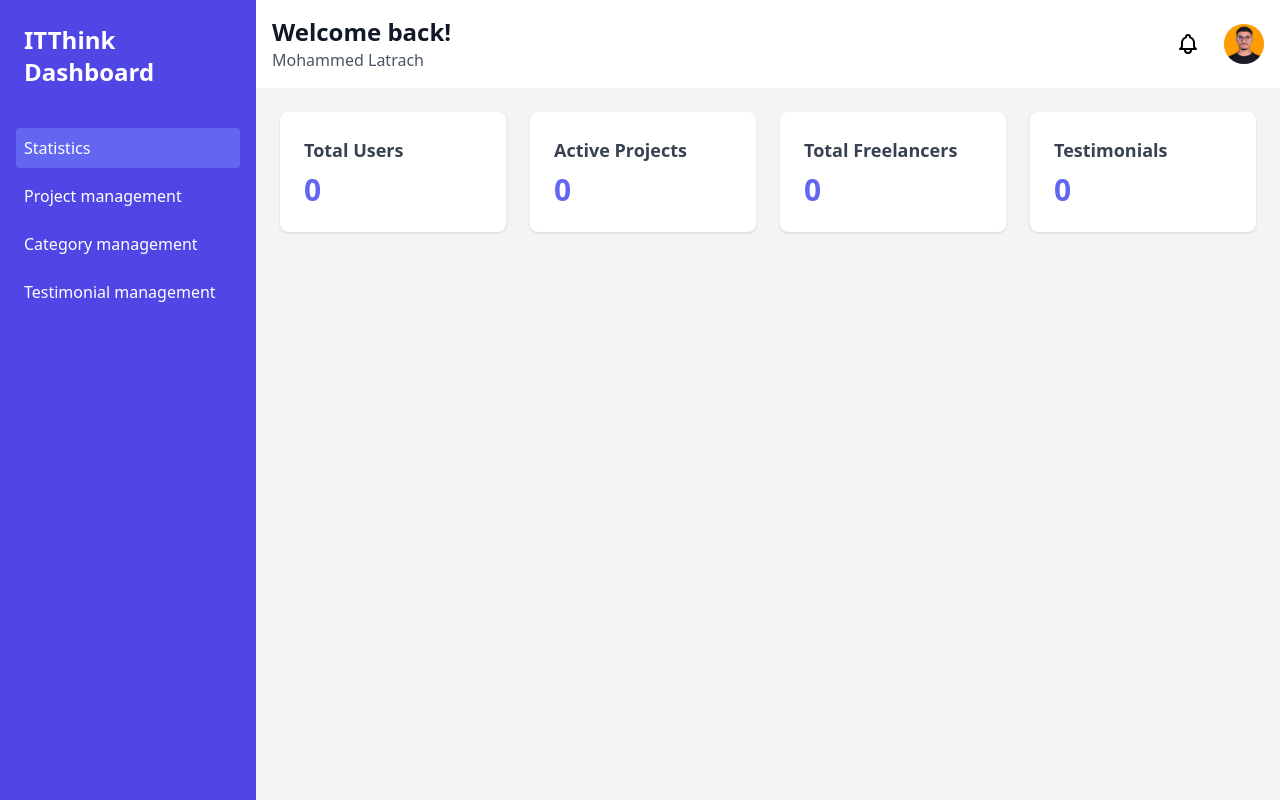
After one commit to LatrachDev/Creation-du-Backend-pour-le-Gestionnaire-de-Contenu-de-ITThink, a PHP site: page /admin_dashboard.php in a window 1280 px wide. The commit adds this page. Run offline with PHP 8.4, Linux system fonts and the light colour scheme; data that the repository does not hold is empty.

Commit message:
statistics

```diff
--- /dev/null
+++ b/admin_dashboard.php
@@ -0,0 +1,212 @@
+<?php
+    require_once 'db_connection.php';
+
+    $total_users = $conn->query('SELECT COUNT(*) AS total_users FROM users')->fetch_assoc()['total_users'];
+    $total_projects = $conn->query('SELECT COUNT(*) AS total_projects FROM projects')->fetch_assoc()['total_projects'];
+    $total_freelancers = $conn->query('SELECT COUNT(*) AS total_freelancers FROM freelances')->fetch_assoc()['total_freelancers'];
+    $total_testimonials = $conn->query('SELECT COUNT(*) AS total_testimonials FROM testimonials')->fetch_assoc()['total_testimonials'];
+?>
+
+<!DOCTYPE html>
+<html lang="en">
+<head>
+    <meta charset="UTF-8">
+    <meta name="viewport" content="width=device-width, initial-scale=1.0">
+    <title>Admin Dashboard</title>
+    <script src="Javascript/tailwind.js"></script>
+    <style>
+        /* Hide sections by default */
+        .dashboard-section {
+            display: none;
+        }
+        /* Show active section */
+        .dashboard-section.active {
+            display: block;
+        }
+        /* Active navigation state */
+        .nav-link.active {
+            background-color: #6366f1;
+        }
+    </style>
+</head>
+<body>
+    <div class="flex h-screen bg-gray-100">
+        <!-- Sidebar -->
+        <aside class="w-40 sm:w-64 bg-indigo-600">
+            <div class="p-6">
+                <h1 class="text-white text-2xl font-bold">ITThink Dashboard</h1>
+            </div>
+
+            <nav class="p-4">
+                <ul class="space-y-2">
+                    <li>
+                        <a href="#statistics" onclick="showSection('statistics')" class="nav-link block text-white hover:bg-indigo-500 rounded p-2">
+                            Statistics
+                        </a>
+                    </li>
+                    <li>
+                        <a href="#users" onclick="showSection('users')" class="nav-link block text-white hover:bg-indigo-500 rounded p-2">
+                            Project management
+                        </a>
+                    </li>
+                    <li>
+                        <a href="#projects" onclick="showSection('projects')" class="nav-link block text-white hover:bg-indigo-500 rounded p-2">
+                            Category management
+                        </a>
+                    </li>
+                    <li>
+                        <a href="#settings" onclick="showSection('settings')" class="nav-link block text-white hover:bg-indigo-500 rounded p-2">
+                            Testimonial management
+                        </a>
+                    </li>
+                </ul>
+            </nav>
+        </aside>
+
+        <!-- Main Content -->
+        <div class="flex-1 flex flex-col overflow-hidden">
+            <!-- Top Navigation -->
+            <header class="bg-white shadow-lg">
+                <div class="p-4 flex justify-between items-center">
+                    <div>
+                        <h1 class="text-2xl font-bold text-gray-900">Welcome back!</h1>
+                        <p class="text-gray-600">Mohammed Latrach</p>
+                    </div>
+                    <div class="flex items-center space-x-4">
+                        <button class="p-2 hover:bg-gray-100 rounded-full">
+                            <svg class="w-6 h-6" fill="none" stroke="currentColor" viewBox="0 0 24 24">
+                                <path stroke-linecap="round" stroke-linejoin="round" stroke-width="2" d="M15 17h5l-1.405-1.405A2.032 2.032 0 0118 14.158V11a6.002 6.002 0 00-4-5.659V5a2 2 0 10-4 0v.341C7.67 6.165 6 8.388 6 11v3.159c0 .538-.214 1.055-.595 1.436L4 17h5m6 0v1a3 3 0 11-6 0v-1m6 0H9"></path>
+                            </svg>
+                        </button>
+                        <div class="w-10 h-10 bg-gray-300 rounded-full overflow-hidden"><img class="w-full h-full object-cover object-center" src="images/myPic.JPG" alt="Admin picture"></div>
+                    </div>
+                </div>
+            </header>
+
+            <main class="flex-1 overflow-x-hidden overflow-y-auto bg-gray-100 p-6">
+                <!-- statistics -->
+                <section id="statistics" class="dashboard-section active">
+                    <div class="grid grid-cols-1 sm:grid-cols-2 md:grid-cols-3 lg:grid-cols-4 gap-6 mb-6">
+                        <div class="bg-white rounded-lg shadow p-6">
+                            <h3 class="text-gray-700 text-lg font-semibold mb-2">Total Users</h3>
+                            <p class="text-3xl font-bold text-indigo-500"><?php echo $total_users ?></p>
+                        </div>
+                        <div class="bg-white rounded-lg shadow p-6">
+                            <h3 class="text-gray-700 text-lg font-semibold mb-2">Active Projects</h3>
+                            <p class="text-3xl font-bold text-indigo-500"><?php echo $total_projects ?></p>
+                        </div>
+                        <div class="bg-white rounded-lg shadow p-6">
+                            <h3 class="text-gray-700 text-lg font-semibold mb-2">Total Freelancers</h3>
+                            <p class="text-3xl font-bold text-indigo-500"><?php echo $total_freelancers ?></p>
+                        </div>
+                        <div class="bg-white rounded-lg shadow p-6">
+                            <h3 class="text-gray-700 text-lg font-semibold mb-2">Testimonials</h3>
+                            <p class="text-3xl font-bold text-indigo-500"><?php echo $total_testimonials ?></p>
+                        </div>
+                    </div>
+                </section>
+
+                <!-- Users Management -->
+                <section id="users" class="dashboard-section">
+                    <div class="bg-white rounded-lg shadow">
+                        <div class="p-4 border-b border-gray-200 flex justify-between items-center">
+                            <h2 class="text-xl font-semibold text-gray-900">Users Management</h2>
+                            <button class="bg-blue-500 text-white px-4 py-2 rounded hover:bg-blue-600">Add New User</button>
+                        </div>
+                        <div class="p-4">
+                            <table class="min-w-full">
+                                <thead>
+                                    <tr class="bg-gray-50">
+                                        <th class="text-left p-4">User</th>
+                                        <th class="text-left p-4">Role</th>
+                                        <th class="text-left p-4">Status</th>
+                                        <th class="text-left p-4">Actions</th>
+                                    </tr>
+                                </thead>
+                                <tbody>
+                                    <tr class="border-b">
+                                        <td class="p-4">John Doe</td>
+                                        <td class="p-4">Admin</td>
+                                        <td class="p-4"><span class="px-2 py-1 bg-green-100 text-green-800 rounded">Active</span></td>
+                                        <td class="p-4">
+                                            <button class="text-blue-500 hover:text-blue-700 mr-2">Edit</button>
+                                            <button class="text-red-500 hover:text-red-700">Delete</button>
+                                        </td>
+                                    </tr>
+                                </tbody>
+                            </table>
+                        </div>
+                    </div>
+                </section>
+
+                <!-- Projects Section -->
+                <section id="projects" class="dashboard-section">
+                    <div class="bg-white rounded-lg shadow">
+                        <div class="p-4 border-b border-gray-200 flex justify-between items-center">
+                            <h2 class="text-xl font-semibold text-gray-900">Projects</h2>
+                            <button class="bg-blue-500 text-white px-4 py-2 rounded hover:bg-blue-600">Create Project</button>
+                        </div>
+                        <div class="p-4">
+                            <div class="grid grid-cols-1 md:grid-cols-2 lg:grid-cols-3 gap-4">
+                                <div class="border rounded p-4">
+                                    <h3 class="font-semibold">Website Redesign</h3>
+                                    <p class="text-gray-600 text-sm mt-1">Due: Dec 24, 2024</p>
+                                    <div class="mt-2">
+                                        <span class="px-2 py-1 bg-blue-100 text-blue-800 rounded text-sm">In Progress</span>
+                                    </div>
+                                </div>
+                                <!-- Add more project cards as needed -->
+                            </div>
+                        </div>
+                    </div>
+                </section>
+
+                <!-- Settings Section -->
+                <section id="settings" class="dashboard-section">
+                    <div class="bg-white rounded-lg shadow p-6">
+                        <h2 class="text-xl font-semibold text-gray-900 mb-4">Settings</h2>
+                        <form>
+                            <div class="mb-4">
+                                <label class="block text-gray-700 text-sm font-bold mb-2">Site Name</label>
+                                <input type="text" class="shadow appearance-none border rounded w-full py-2 px-3 text-gray-700 leading-tight focus:outline-none focus:shadow-outline">
+                            </div>
+                            <div class="mb-4">
+                                <label class="block text-gray-700 text-sm font-bold mb-2">Email Notifications</label>
+                                <label class="flex items-center">
+                                    <input type="checkbox" class="form-checkbox h-5 w-5 text-blue-600">
+                                    <span class="ml-2 text-gray-700">Enable email notifications</span>
+                                </label>
+                            </div>
+                            <button class="bg-blue-500 text-white px-4 py-2 rounded hover:bg-blue-600">Save Settings</button>
+                        </form>
+                    </div>
+                </section>
+            </main>
+        </div>
+    </div>
+
+    <script>
+        function showSection(sectionId) {
+            // Hide all sections
+            document.querySelectorAll('.dashboard-section').forEach(section => {
+                section.classList.remove('active');
+            });
+
+            // Show selected section
+            document.getElementById(sectionId).classList.add('active');
+
+            // Update active navigation state
+            document.querySelectorAll('.nav-link').forEach(link => {
+                link.classList.remove('active');
+            });
+            document.querySelector(`a[href="#${sectionId}"]`).classList.add('active');
+        }
+
+        // Check URL hash on page load
+        window.addEventListener('load', () => {
+            const hash = window.location.hash.slice(1) || 'statistics';
+            showSection(hash);
+        });
+    </script>
+</body>
+</html>
--- a/db_connection.php
+++ b/db_connection.php
@@ -12,12 +12,12 @@
         database: $db_name
     );
 
-    if($conn)
-    {
-        echo"You're connected!";
-    }
-    else
-    {
-        echo "couldn't connect";
-    }
+    // if($conn)
+    // {
+    //     echo"You're connected!";
+    // }
+    // else
+    // {
+    //     echo "couldn't connect";
+    // }
 ?>
--- a/signup.php
+++ b/signup.php
@@ -42,7 +42,7 @@
         if (empty($error_name) && empty($error_email) && empty($error_password) && empty($error_confirm_password)) {
             $hashed_password = password_hash($_POST["password"], PASSWORD_DEFAULT);
 
-            $sql = "INSERT INTO user (fullname, email, password) VALUES(?,?,?)";
+            $sql = "INSERT INTO users (fullname, email, password) VALUES(?,?,?)";
             $stmt = $conn->prepare($sql);
 
             if($stmt){
```
Also changed, not shown: dashboard.php (deleted, +0 -61 lines), index.php (+14 -4 lines), user.php (added, +209 -0 lines), images/myPic.JPG (added).
